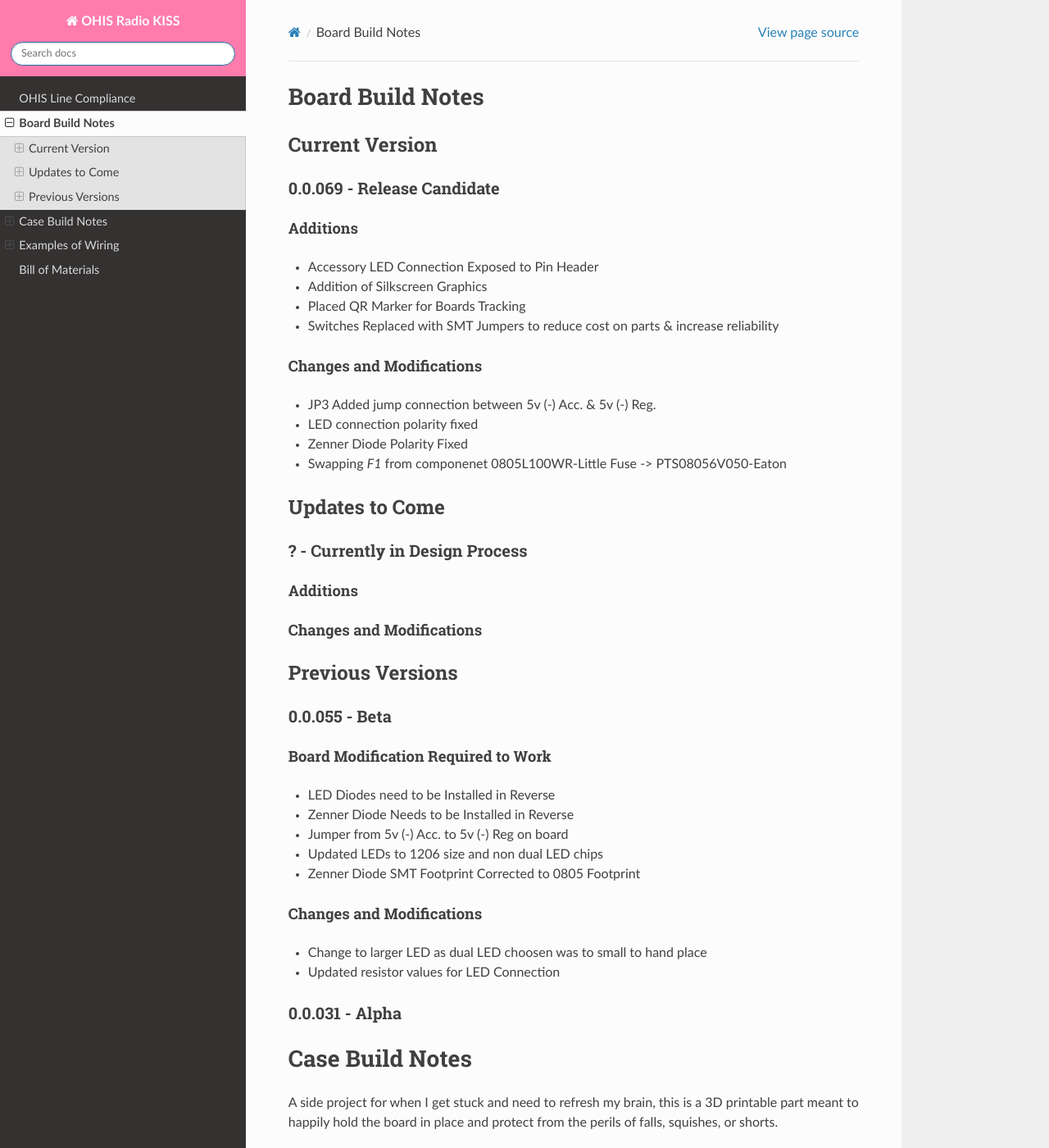
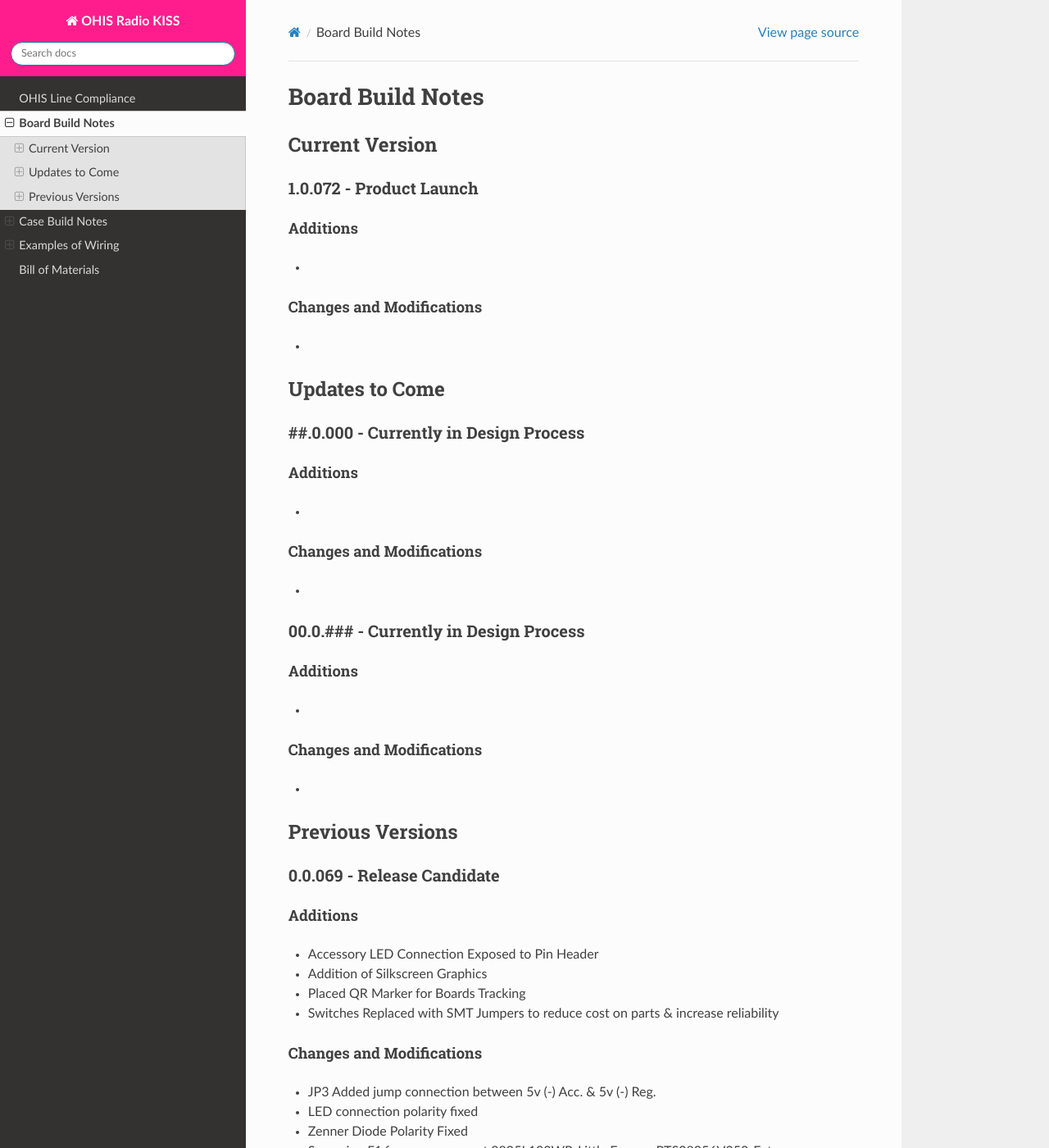
Before and after one commit to un-creatrix/OHIS-Radio_KISS, a Sphinx documentation site: the page built from docs/source/designs.rst, in a window 1280 px wide and 1400 px high. Shown: the whole window at 82% size. Built offline with Sphinx 7.4.7 and the Read the Docs theme 3.1.0, drawn with Linux system fonts in a browser that asks for light colours; pages that are not in the unit, such as notebooks, are missing from menus.

Commit message:
Latest Updates

```diff
--- a/docs/source/BOM.rst
+++ b/docs/source/BOM.rst
@@ -21,7 +21,7 @@ Bill of Materials
 +------+-------------------------------+-------------------------------+-------------------------------+----------------------------------------------------------------------+
 | D6   | CHIP-FLAT-R_1206              | CHIP-FLAT-R_1206              | LEDC3216X75N_FLAT-R           | Red LED - Generic                                                    |
 +------+-------------------------------+-------------------------------+-------------------------------+----------------------------------------------------------------------+
-| F1   | 0805L100WR                    | 0805L100WR                    | FUSC2114X180N                 | LITTELFUSE - 0805L100WR - Resettable Fuse, 6 VDC, 1 A, 1.95 A, 0.3 s |
+| F1   | PTS08056V050                  | PTS08056V050                  | 0805 (2012 Metric)            | Resettable Fuses - PTC RESET FUSE 6V 500MA 0805                      |
 +------+-------------------------------+-------------------------------+-------------------------------+----------------------------------------------------------------------+
 | F2   | PTS06039V016                  | PTS06039V016                  | FUSC1709X80N                  | Resettable Fuses - PPTC PTS0603 0.16A, 9V                            |
 +------+-------------------------------+-------------------------------+-------------------------------+----------------------------------------------------------------------+
--- a/docs/source/OHIS Compliance.rst
+++ b/docs/source/OHIS Compliance.rst
@@ -6,7 +6,7 @@ OHIS Line Compliance
 +-------------------+---+---------------------------+-----------+-----------------+----------+---------------------------------------------------------------------------------------+
 |       Line        |PIN| Connected Board Nets      | Impedence |     Voltage     | Amperage | Notes                                                                                 |
 +===================+===+===========================+===========+=================+==========+=======================================================================================+
-| Power (+)         | 1 | OHIS Dedicated 5 volt (+) |    N/A    |     5 volts     |    1 A   |                                                                                       |
+| Power (+)         | 1 | OHIS Dedicated 5 volt (+) |    N/A    |     5 volts     | 1 Amps   |                                                                                       |
 +-------------------+---+---------------------------+-----------+-----------------+----------+---------------------------------------------------------------------------------------+
 | Power (-)         | 7 | OHIS (-)                  |    N/A    |     0 volts     |          |                                                                                       |
 +-------------------+---+---------------------------+-----------+-----------------+----------+---------------------------------------------------------------------------------------+
@@ -16,7 +16,7 @@ OHIS Line Compliance
 +-------------------+---+---------------------------+-----------+-----------------+----------+---------------------------------------------------------------------------------------+
 | Headphone Ground  | 5 | OHIS Headphone Ground     |   8-64Ω   | -45dBV +/- 3dBV |          | ^^^                                                                                   |
 +-------------------+---+---------------------------+-----------+-----------------+----------+---------------------------------------------------------------------------------------+
-| Microphone Line   | 6 | OHIS Microphone Line      |    600Ω   |     5 volts     |  2.2 mA  | A DC block is in place to ensure that this is not dumped back to radio or accessories |
+| Microphone Line   | 6 | OHIS Microphone Line      |    600Ω   |     5 volts     | 2.2 mA   | 160 mA connection with a DC Block to keep voltage contained to OHIS Circuit.          |
 +-------------------+---+---------------------------+-----------+-----------------+----------+---------------------------------------------------------------------------------------+
 | Microphone Ground | 3 | OHIS Microphone Ground    |    600Ω   |                 |          |                                                                                       |
 +-------------------+---+---------------------------+-----------+-----------------+----------+---------------------------------------------------------------------------------------+
--- a/docs/source/conf.py
+++ b/docs/source/conf.py
@@ -7,8 +7,8 @@ copyright = '2025, un-Creatrix'
 author = 'un-Creatrix'
 github_url = 'https://github.com/un-creatrix/OHIS-Radio_KISS'
 
-release = '0.0'
-version = '0.0.0'
+release = '1.0.72'
+version = '1.0.72'
 
 # -- General configuration
 
@@ -31,7 +31,7 @@ html_theme_options = {
     'prev_next_buttons_location': 'bottom',
     'style_external_links': False,
     'vcs_pageview_mode': 'blob',
-    'style_nav_header_background': '#FF7BAC',
+    'style_nav_header_background': '#FF1D8D',
     # Toc options
     'collapse_navigation': False,
     'sticky_navigation': True,
--- a/docs/source/designs.rst
+++ b/docs/source/designs.rst
@@ -6,8 +6,49 @@ Board Build Notes
 Current Version
 ***************
 
+1.0.072 - Product Launch
+========================
+
+Additions
+---------
+*
+
+Changes and Modifications
+-------------------------
+*
+
+***************
+Updates to Come
+***************
+
+##.0.000 - Currently in Design Process
+======================================
+
+Additions
+---------
+*
+
+Changes and Modifications
+-------------------------
+*
+
+00.0.### - Currently in Design Process
+======================================
+
+Additions
+---------
+*
+
+Changes and Modifications
+-------------------------
+*
+
+*****************
+Previous Versions
+*****************
+
 0.0.069 - Release Candidate
-==========================
+===========================
 
 Additions
 ---------
--- a/docs/source/index.rst
+++ b/docs/source/index.rst
@@ -17,7 +17,7 @@ Settings to be Set
 To change the defaultly enabled feature you have to cut the link in between the filled in arrows "▼▲", and solder a bridge accross the area between the open arrows "▽△".
 
 +-----+------------+---------+-----------+
-|  ID | Function   | Enabled | Available |
+|  ID | Function   | Defualt | Available |
 +=====+============+=========+===========+
 | JP4 | Headphone  | Stereo  | Mono      |
 +-----+------------+---------+-----------+
```
Also changed, not shown: other parts of docs/source/designs.rst (+0 -17 lines), 2 other files.
